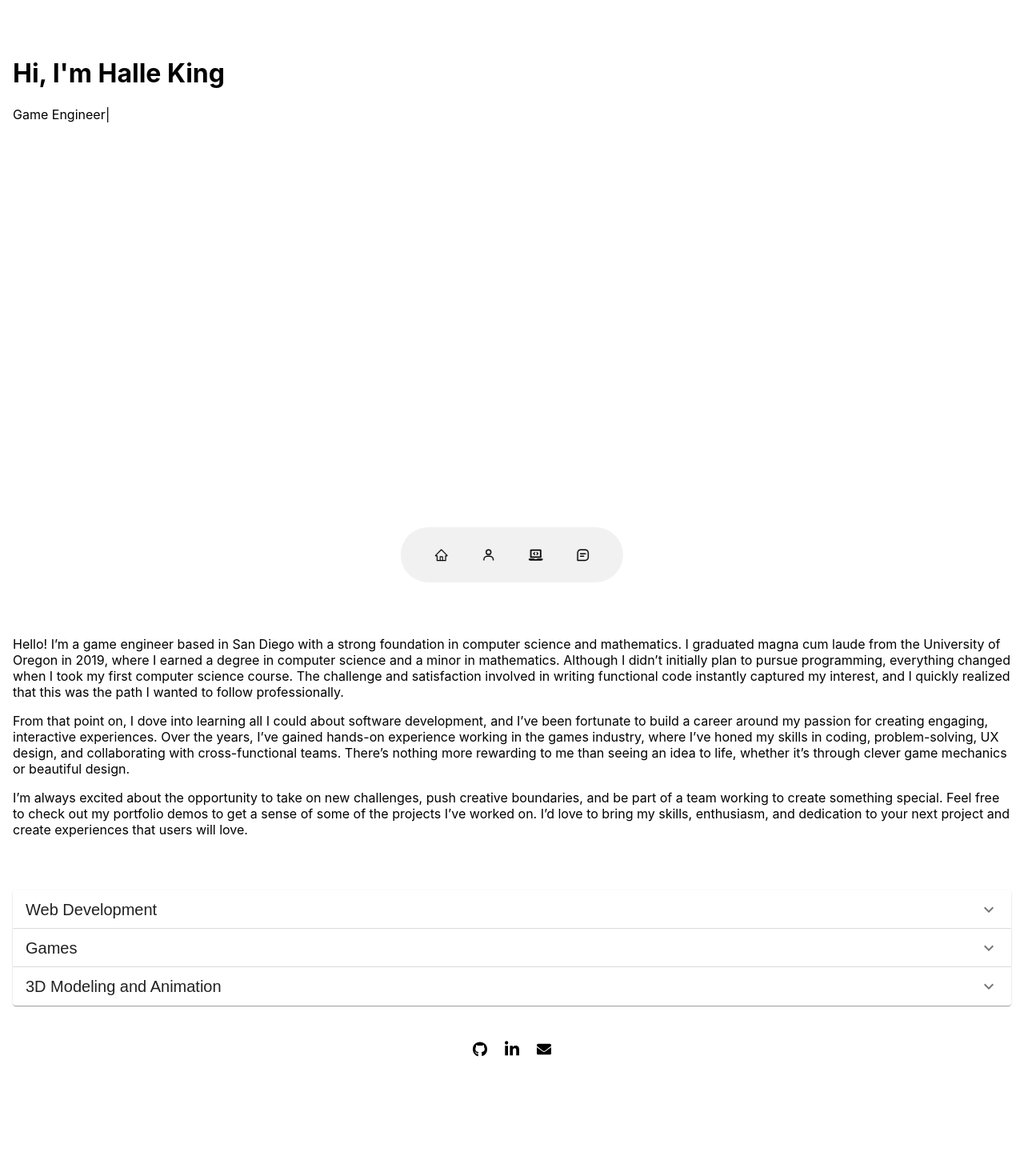
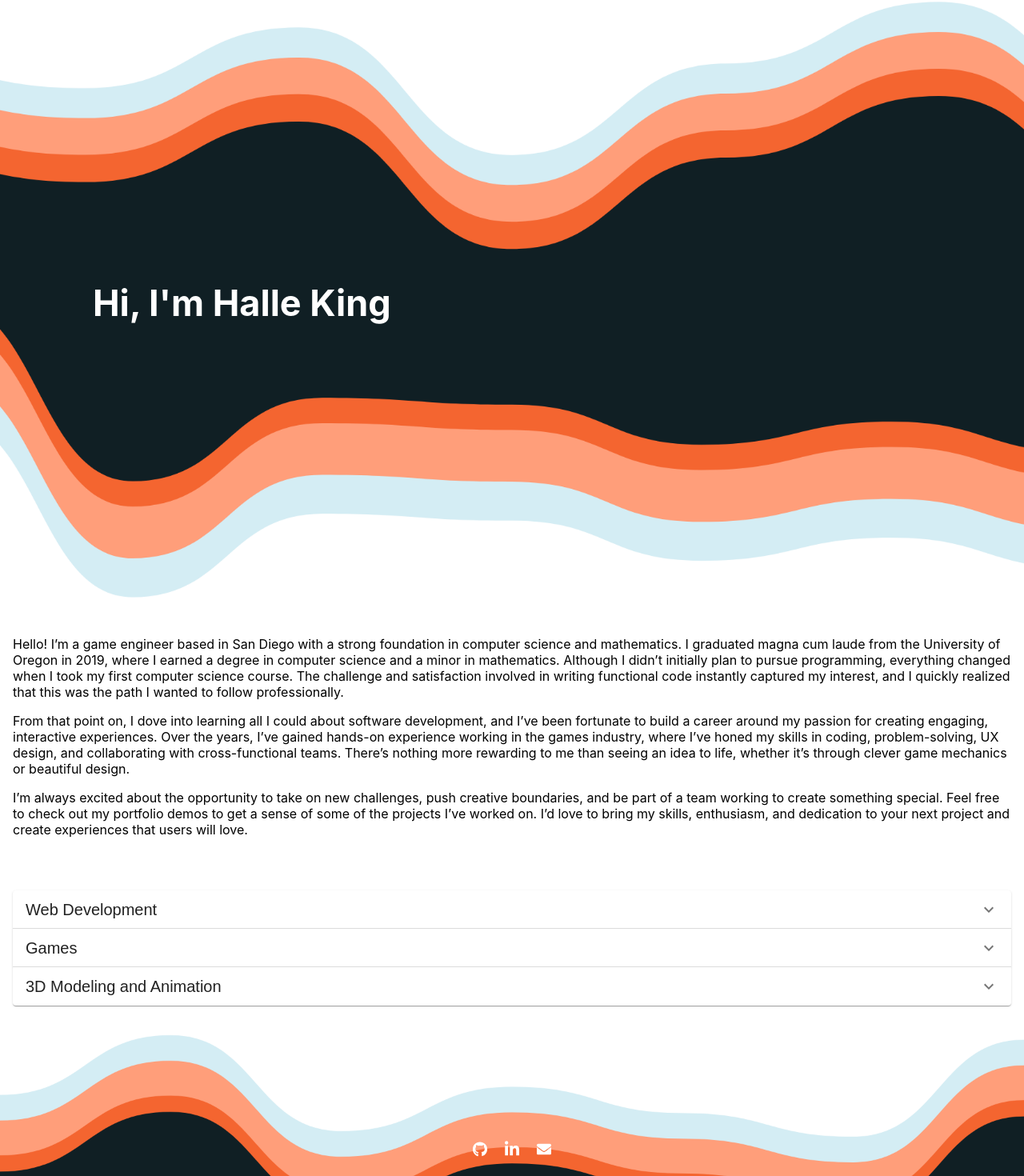
Before and after one commit to halleking/portfolio, a React (Create React App) app: page / in a window 1280 px wide. Shown: the part 40-1510 px from the top of the page at 80% size. Built offline with nearby package versions, Linux system fonts and the light colour scheme.

Commit message:
add bgs, update intro, fix footer

```diff
--- a/src/App.css
+++ b/src/App.css
@@ -4,6 +4,9 @@
   height: 100vh;
   display: flex;
   flex-direction: column;
+  background-image: url('./assets/bg1.png');
+  background-size: cover;
+  background-position: center;
 }
 
 .intro,
@@ -34,4 +37,13 @@ body {
   height: 90vh;
   display: flexbox;
   flex-direction: column;
+  height: calc(100% - 200px);
 }
+
+.footer-container {
+  position: relative;
+  height: 200px;
+  background-image: url('./assets/bg2.png');
+  background-size: cover;
+  background-position: top;
+}
--- a/src/App.js
+++ b/src/App.js
@@ -14,13 +14,13 @@ function App() {
       <div id='top'>
         <div className='header'><Header/></div>
         <div className='intro'><Intro/></div>
-        <Nav/>
+        {/*<Nav/>*/}
       </div>
       <div id='bottom'>
         <div className='about'><About/></div>
         <div className='main'><Projects/></div>
-        <div className='footer'><Footer/></div>
       </div>
+      <div className='footer-container'><Footer/></div>
     </div>
   );
 }
--- a/src/components/footer/ContactButton.css
+++ b/src/components/footer/ContactButton.css
@@ -5,18 +5,18 @@
     border-radius: 4px;
     border: 0px;
     align-self: center;
-    background-color: rgb(255, 255, 255);
+    background-color: rgba(255, 255, 255, 0);
 }
 
 .button:hover{
     /* background: rgb(160, 160, 160); */
     .button-icon{
-        color: #3E92CC;
+        color: #d4edf4;
     }
 }
 
 .button-icon{
-    color: rgb(0, 0, 0);
+    color: rgb(255, 255, 255);
     height: 90%;
     width: 100%;
     align-content: center;
--- a/src/components/footer/Footer.css
+++ b/src/components/footer/Footer.css
@@ -1,5 +1,4 @@
 .Footer {
-    margin-top: auto;
     display: grid;
     grid-auto-flow: column;
     grid-column-gap: 10px;
@@ -7,4 +6,8 @@
     color: #ffffff;
     height: 75px;
     min-height: 75px;
-  }
+    position:absolute;
+    left:0;
+    bottom:0;
+    right:0;
+}
--- /dev/null
+++ b/src/components/intro/Intro.css
@@ -0,0 +1,73 @@
+    .header {
+    color: white;
+    font-size: 45px;
+    font-weight: bold;
+    padding-top: 150px;
+    padding-left: 100px;
+  }
+
+ #title {
+    font-size: 25px;
+    font-weight: bold;
+    padding-left: 100px;
+  }
+
+#title:after {
+    content: '';
+    animation: spin 10s linear infinite 1s;
+  }
+
+  @keyframes spin {
+    0% {
+      content: 'Software Engineer';
+      color: rgba(212, 237, 244, 0);
+    }
+    5% {
+        content: 'Software Engineer';
+        color: rgba(212, 237, 244, 1);
+    }
+    20% {
+        content: 'Software Engineer';
+        color: rgba(212, 237, 244, 0);
+    }
+    25% {
+        content: 'Game Engineer';
+        color: rgba(212, 237, 244, 0);
+    }
+    30% {
+        content: 'Game Engineer';
+        color: rgba(212, 237, 244, 1);
+    }
+    45% {
+        content: 'Game Engineer';
+        color: rgba(212, 237, 244, 0);
+    }
+    50% {
+        content: 'Game Developer';
+        color: rgba(212, 237, 244, 0);
+    }
+    55% {
+        content: 'Game Developer';
+        color: rgba(212, 237, 244, 1);
+    }
+    70% {
+        content: 'Game Developer';
+        color: rgba(212, 237, 244, 0);
+    }
+    75% {
+        content: 'Game Designer';
+        color: rgba(212, 237, 244, 0);
+    }
+    80% {
+        content: 'Game Designer';
+        color: rgba(212, 237, 244, 1);
+    }
+    95% {
+        content: 'Game Designer';
+        color: rgba(212, 237, 244, 0);
+    }
+    100% {
+        content: 'Software Engineer';
+        color: rgba(212, 237, 244, 0);
+    }
+  }
--- a/src/components/intro/Intro.js
+++ b/src/components/intro/Intro.js
@@ -1,22 +1,12 @@
 import React from 'react';
-import {ReactTyped} from 'react-typed';
+import './Intro.css';
 
 
 function Intro() {
     return (
         <div>
-            <h1>Hi, I'm Halle King</h1>
-            <p>
-                {" "}
-                <ReactTyped
-                    strings={[ "Software Engineer", "Game Engineer", "Game Developer", "Game Designer"]}
-                    typeSpeed={100}
-                    loop
-                    backSpeed={50}
-                    cursorChar="|"
-                    showCursor={true}
-                />
-            </p>
+            <div className='header'>Hi, I'm Halle King</div>
+            <div id='title'/>
         </div>
     );
 }
--- a/src/components/projects/ProjectComponent.css
+++ b/src/components/projects/ProjectComponent.css
@@ -39,7 +39,7 @@
 }
 
 .tag{
-    background: rgba(209, 209, 209, 0.3);
+    background: rgba(212, 237, 244, 0.5);
     width: max-content;
     display: block;
     padding: 0.25rem 0.75rem;
```
Also changed, not shown: src/assets/bg1.png (added), src/assets/bg2.png (added).
